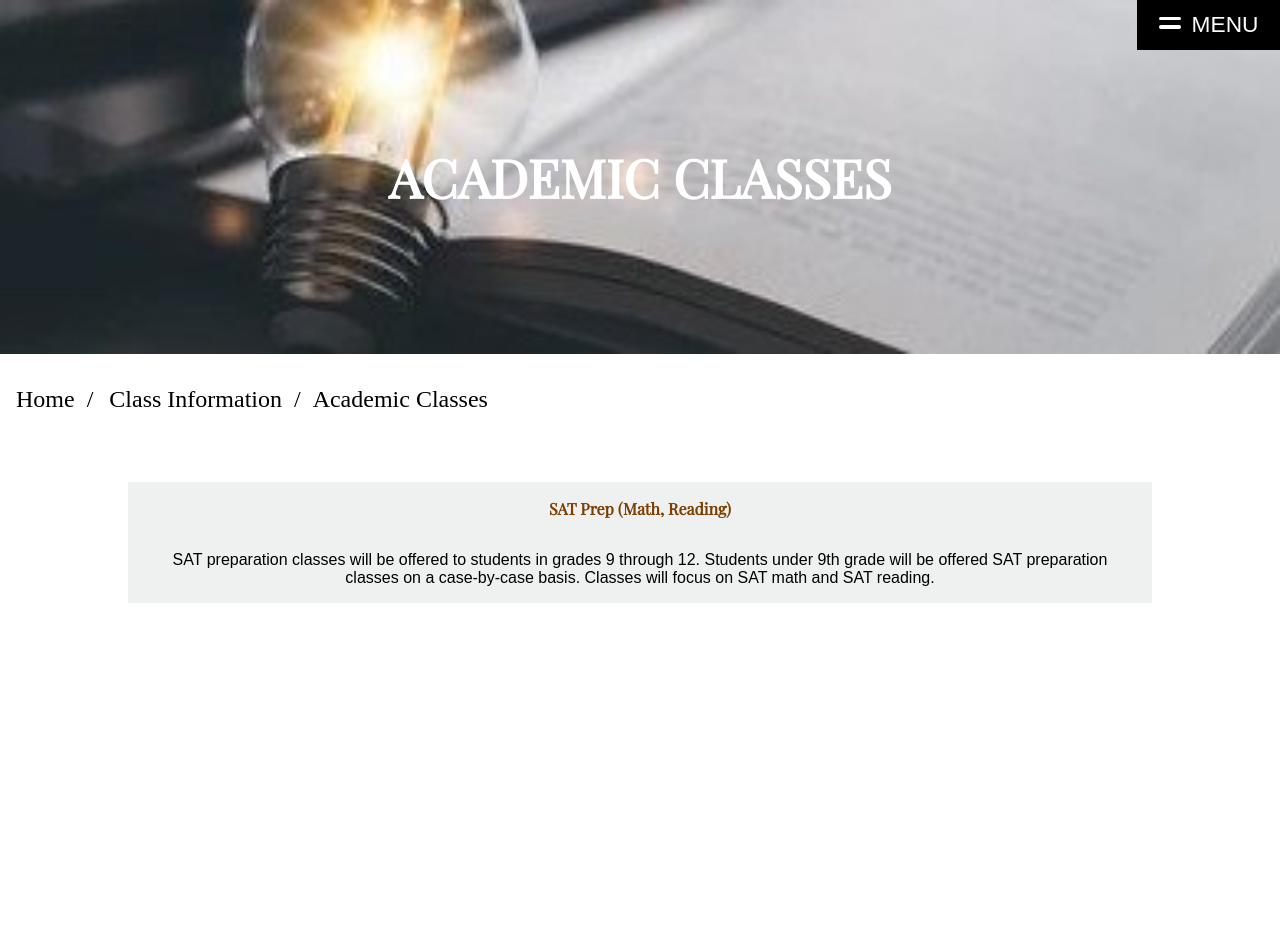
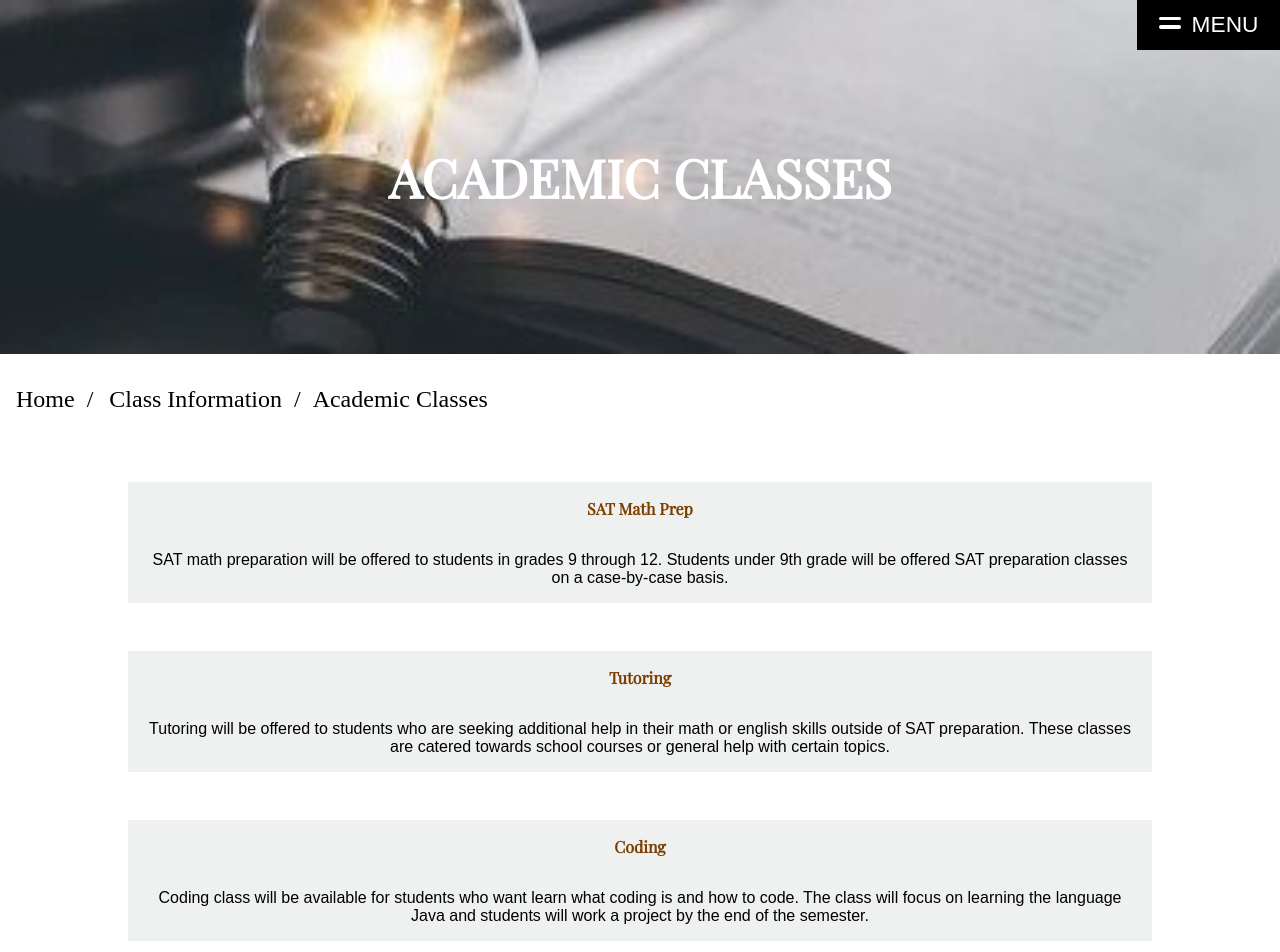
Before and after one commit to jmpark2001/SummitSchool, a React (Create React App) app: page /academic in a window 1280 px wide. Shown: the top 952 px of the page. Before the commit the page ends 800 px from the top, so only its background shows below. Built offline with nearby package versions, Linux system fonts and the light colour scheme; no server answers; a web font is replaced by a local one.

Commit message:
Updated class information pages for spring semester

```diff
--- a/src/components/RegistrationForm.js
+++ b/src/components/RegistrationForm.js
@@ -7,8 +7,8 @@ import { doc, setDoc } from "firebase/firestore"
 // import 'bootstrap/dist/css/bootstrap.min.css'
 
 function RegistrationForm() {
-    const classList2 = ["Christian Biography A", "Christian Biography B", "Old Testament", "New Testament", "Korean", "Spanish", "Chinese", "Adult Korean", "Adult English", "Flute", "Drum", "Guitar", "Piano", "SAT", "Tutoring", "Coding", "General", "Sports"]
-    const classList = ["Christian Biography A", "Christian Biography B", "Old Testament", "New Testament", "Korean Beginner", "Korean Intermediate", "Korean Advanced", "Spanish Beginner", "Spanish Intermediate", "Spanish Advanced",
+    const classList2 = ["Christian Biography A", "Christian Biography B", "Introduction to Old Testament", "Introduction to New Testament", "Korean", "Spanish", "Chinese", "Adult Korean", "Adult English", "Flute", "Drum", "Guitar", "Piano", "SAT", "Tutoring", "Coding", "General", "Sports"]
+    const classList = ["Christian Biography A", "Christian Biography B", "Introduction to Old Testament", "Introduction to New Testament", "Korean Beginner", "Korean Intermediate", "Korean Advanced", "Spanish Beginner", "Spanish Intermediate", "Spanish Advanced",
      "Chinese Beginner", "Chinese Intermediate", "Chinese Advanced", "Adult Korean Beginner", "Adult Korean Intermediate", "Adult Korean Advanced", "Adult English Beginner", "Adult English Intermediate", "Adult English Advanced", "Flute Beginner",
      "Flute Some Experience", "Flute Advanced", "Drum Beginner", "Drum Some Experience", "Drum Advanced", "Guitar Beginner", "Guitar Some Experience", "Guitar Advanced", "Piano Beginner", "Piano Some Experience", "Piano Advanced", "SAT Math", "Tutoring Math",
       "Tutoring English", "Coding", "Kindergarten", "Basketball", "Stretching and Mobility", "Badminton"]
--- a/src/pages/Academic.js
+++ b/src/pages/Academic.js
@@ -28,8 +28,16 @@ export default function Academic() {
             </div>
             <div className="differentClasses">
                 <div className="otherInfoDiv">
-                    <p className="classesInfoTitle">SAT Prep (Math, Reading)</p>
-                    <p className="glacial">SAT preparation classes will be offered to students in grades 9 through 12. Students under 9th grade will be offered SAT preparation classes on a case-by-case basis. Classes will focus on SAT math and SAT reading.</p>
+                    <p className="classesInfoTitle">SAT Math Prep</p>
+                    <p className="glacial">SAT math preparation will be offered to students in grades 9 through 12. Students under 9th grade will be offered SAT preparation classes on a case-by-case basis.</p>
+                </div>
+                <div className="otherInfoDiv">
+                    <p className="classesInfoTitle">Tutoring</p>
+                    <p className="glacial">Tutoring will be offered to students who are seeking additional help in their math or english skills outside of SAT preparation. These classes are catered towards school courses or general help with certain topics.</p>
+                </div>
+                <div className="otherInfoDiv">
+                    <p className="classesInfoTitle">Coding</p>
+                    <p className="glacial">Coding class will be available for students who want learn what coding is and how to code. The class will focus on learning the language Java and students will work a project by the end of the semester.</p>
                 </div>
             </div>
         </div>
--- a/src/pages/Biblical.js
+++ b/src/pages/Biblical.js
@@ -30,32 +30,20 @@ export default function Biblical() {
                 <ul className="biblicalInfoClasses">
                     <li>
                         <div className="biblicalInfoClassesList">
-                            <p className="classesInfoTitle">Biblical Worldview</p>
-                            <p className="classesInfoDescription">This class will help you to have a gospel-centered perspective to interpret and understand what is going on in the world.</p>
-                        </div>
-                    </li>
-                    <li>
-                        <div className="biblicalInfoClassesList">
-                            <p className="classesInfoTitle">Church History</p>
-                            <p className="classesInfoDescription">Survey or overview of church history (flow of covenant) from past to present.</p>
-                        </div>
-                    </li>
-                    <li>
-                        <div className="biblicalInfoClassesList">
-                            <p className="classesInfoTitle">Systematic Theology</p>
-                            <p className="classesInfoDescription">Go over various doctrines found in the Bible (God, man, sin, Christ, etc.)</p>
+                            <p className="classesInfoTitle">Christian Biography A & B</p>
+                            <p className="classesInfoDescription">Readings in select Christian heroes of faith and their impact on history and the world</p>
                         </div>
                     </li>
                     <li>
                         <div className="biblicalInfoClassesList">
                             <p className="classesInfoTitle">Old Testament</p>
-                            <p className="classesInfoDescription">Read through and discuss various books in the Old Testament</p>
+                            <p className="classesInfoDescription">Survey of the books of the Old Testament and their major themes</p>
                         </div>
                     </li>
                     <li>
                         <div className="biblicalInfoClassesList">
                             <p className="classesInfoTitle">New Testament</p>
-                            <p className="classesInfoDescription">Read through and discuss various books in the New Testament</p>
+                            <p className="classesInfoDescription">Survey of the books of the New Testament and their major themes</p>
                         </div>
                     </li>
                 </ul>
--- a/src/pages/Instrument.js
+++ b/src/pages/Instrument.js
@@ -28,7 +28,7 @@ export default function Instrument() {
             </div>
             <div className="differentClasses">
                 <div className="otherInfoDiv">
-                    <p className="classesInfoTitle">Flute, Drums, Guitar</p>
+                    <p className="classesInfoTitle">Flute, Drums, Guitar, Piano</p>
                     <p className="glacial">Anyone interested in learning an instrument is welcome to enroll. Students will be placed into classes according to their skill level.</p>
                     <p className="glacial" style={{fontWeight: "900"}}>*Students must prepare their own instruments before classes begin*</p>
                 </div>
```
